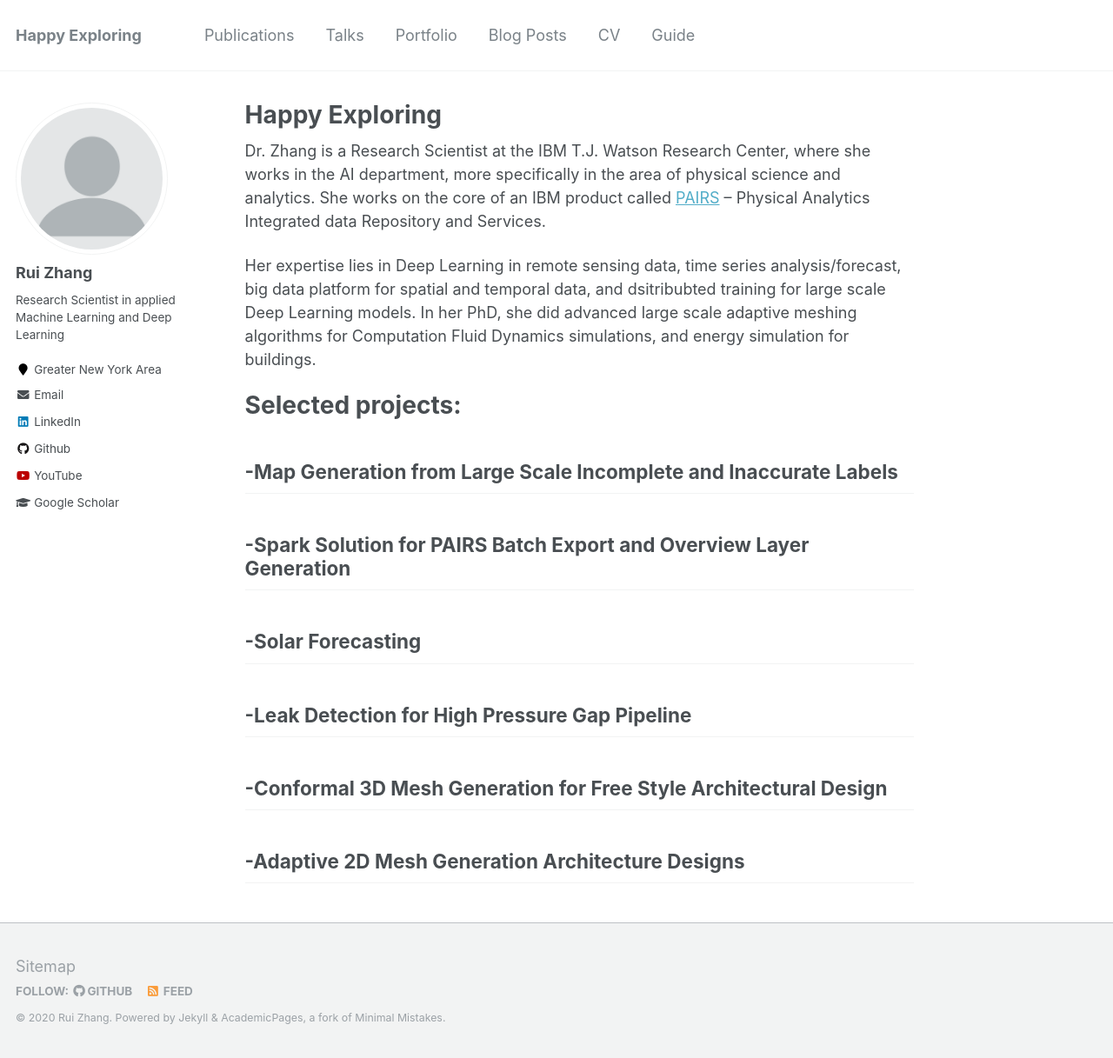
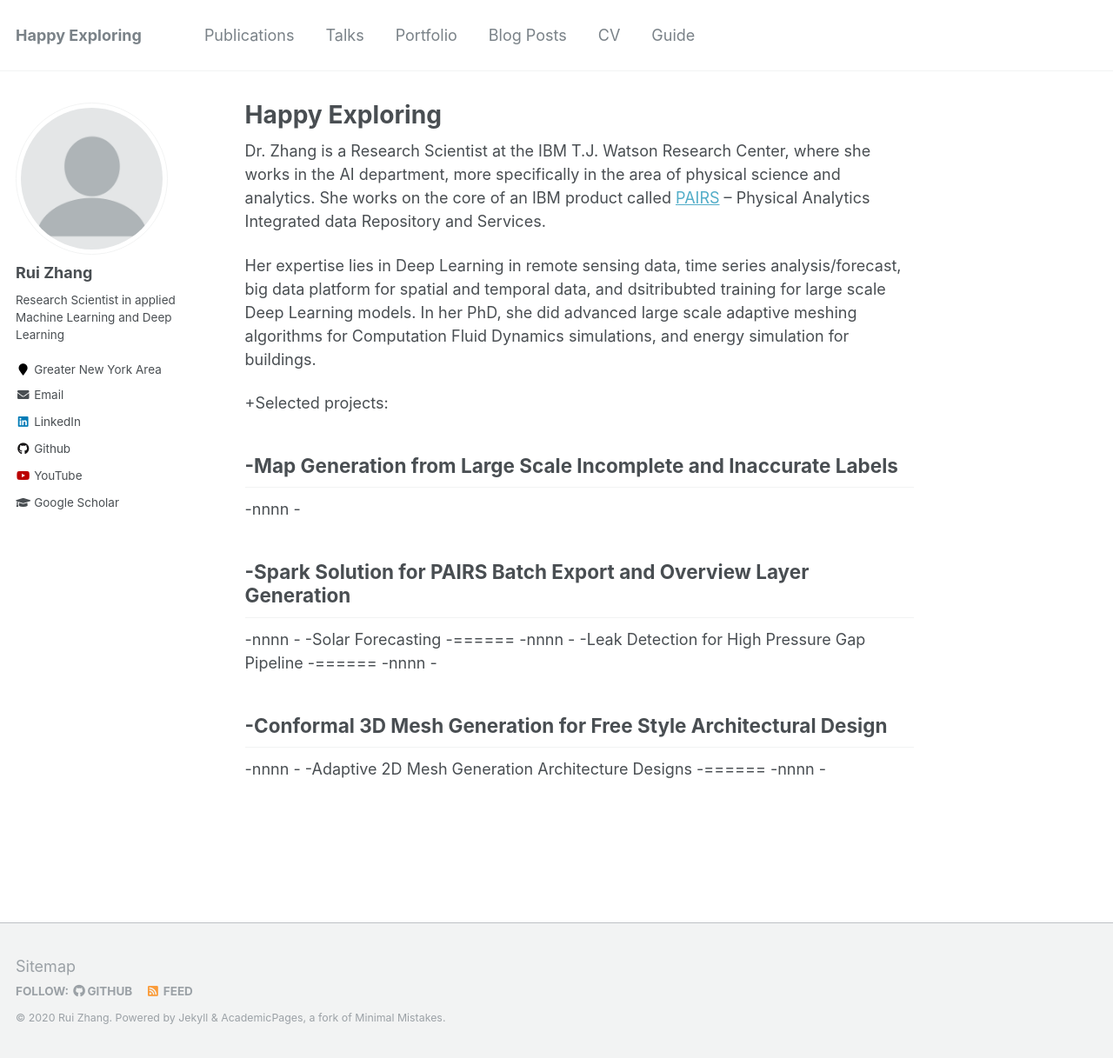
Before and after one commit to explorerr/explorerr.github.io, a Jekyll site: the page built from _pages/about.md, in a window 1280 px wide and 1217 px high. Shown: the whole window at 87% size. Built offline with Jekyll 4.4.1, drawn with Linux system fonts in a browser that asks for light colours.

Commit message:
Update about.md

```diff
--- a/_pages/about.md
+++ b/_pages/about.md
@@ -12,23 +12,32 @@ Dr. Zhang is a Research Scientist at the IBM T.J. Watson Research Center, where
 Her expertise lies in Deep Learning in remote sensing data, time series analysis/forecast, big data platform for spatial and temporal data, and dsitribubted training for large scale Deep Learning models. In her PhD, she did advanced large scale adaptive meshing algorithms for Computation Fluid Dynamics simulations, and energy simulation for buildings.
 
 
-# Selected projects:
++Selected projects:
+
 
 -Map Generation from Large Scale Incomplete and Inaccurate Labels
 -======
+-nnnn
+-
 
 -Spark Solution for PAIRS Batch Export and Overview Layer Generation
 -======
-
+-nnnn
+-
 -Solar Forecasting
 -======
-
+-nnnn
+-
 -Leak Detection for High Pressure Gap Pipeline
 -======
-
+-nnnn
+-
 
 -Conformal 3D Mesh Generation for Free Style Architectural Design
 -======
-
+-nnnn
+-
 -Adaptive 2D Mesh Generation Architecture Designs
 -======
+-nnnn
+-
```
